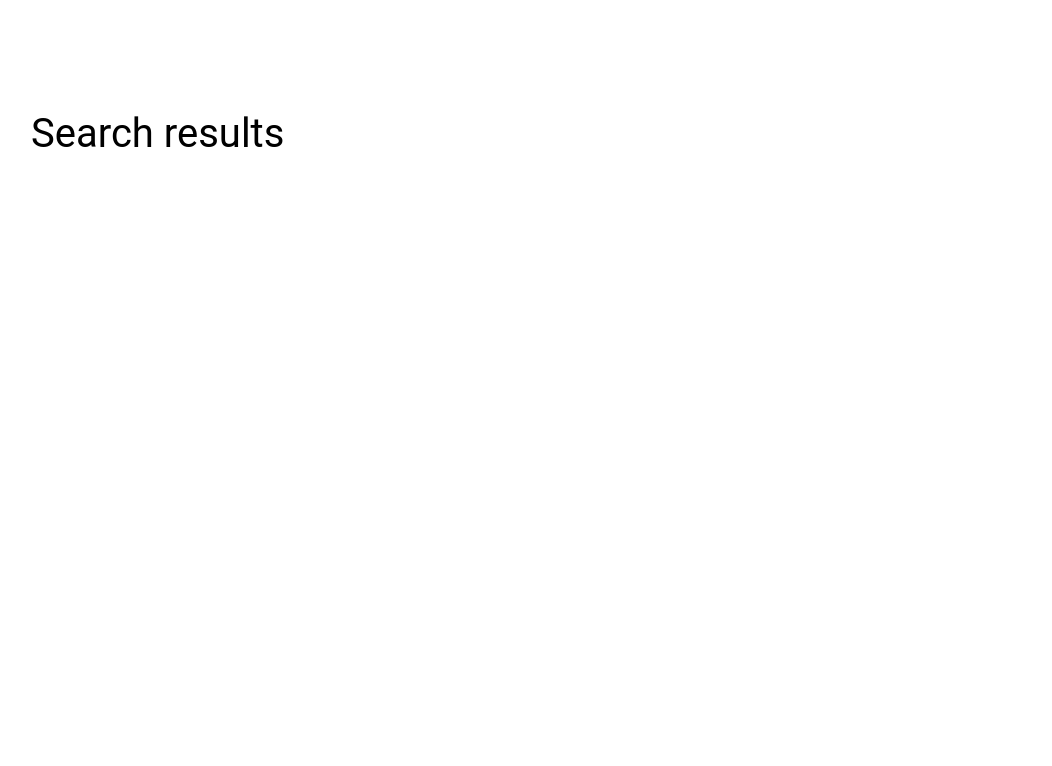
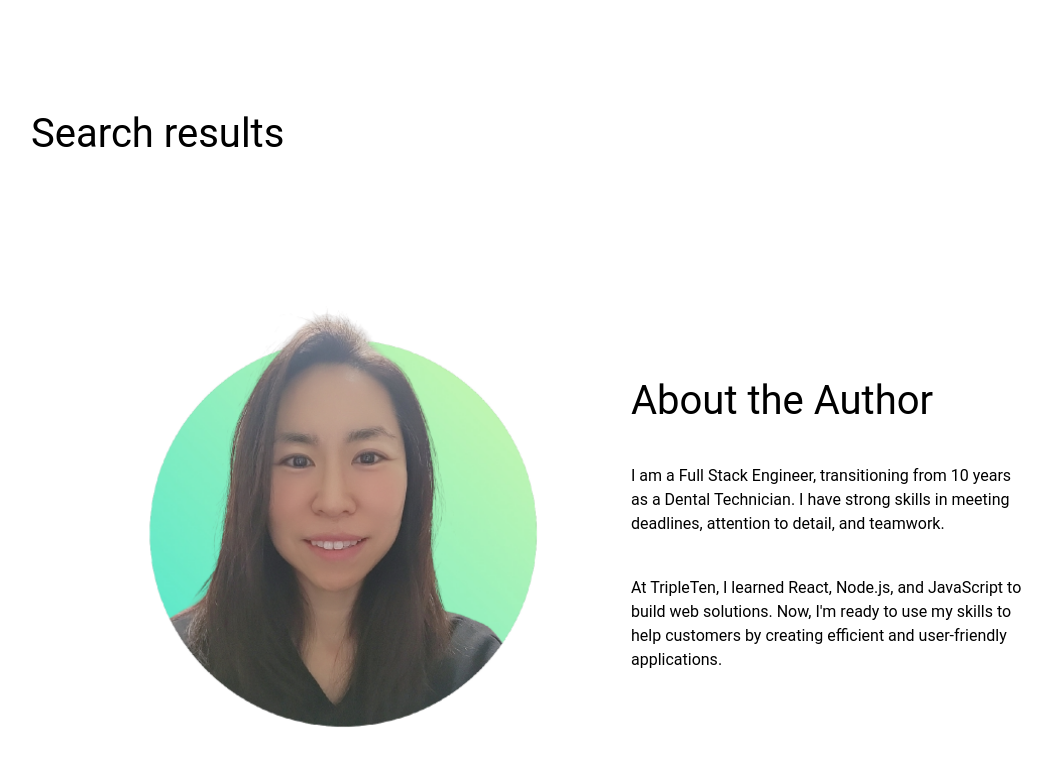
Before and after one commit to sun4205/NewsExplorer, a React (Vite) app: page / in a window 1280 px wide. Shown: the part 578-1344 px from the top of the page, without its empty margins (73-1125 px from the left). Before the commit the page ends 879 px from the top, so only its background shows below. Built offline with nearby package versions, Linux system fonts and the light colour scheme.

Commit message:
add about

```diff
--- a/src/components/About/About.css
+++ b/src/components/About/About.css
@@ -0,0 +1,39 @@
+.about {
+    display: flex;
+    padding: 80px;
+    align-items: center;
+}
+
+.about__mypicture{
+    width: 464px;
+    height: 464px;
+    width: 100%;
+    background-color: transparent;
+    margin-right: 56px;
+}
+
+.about__author{
+    display: flex;
+    flex-direction: column;
+}
+
+.about__author-title{
+    margin: 0;
+    font-weight: 400;
+    font-size: 40px;
+    line-height: 46px;
+    margin-bottom: 24px;
+}
+
+.about__author-description1{
+    font-weight: 400;
+    font-size: 16px;
+    line-height: 24px;
+    margin-bottom: 24px;
+}
+
+.about__author-description2{
+    font-weight: 400;
+    font-size: 16px;
+    line-height: 24px;
+}
--- a/src/components/About/About.jsx
+++ b/src/components/About/About.jsx
@@ -1,8 +1,16 @@
 import './About.css';
+import me from '../../images/hanna.png';
 
 function About() {
     return(
-        <></>
+        <div className='about'>
+            <img src={me} alt={me} class='about__mypicture'/>
+            <div className='about__author'>
+                <h2 className='about__author-title'>About the Author</h2>
+                <p className='about__author-description1'>I am a Full Stack Engineer, transitioning from 10 years as a Dental Technician. I have strong skills in meeting deadlines, attention to detail, and teamwork.</p>
+                    <p className='about__author-description2'>At TripleTen, I learned React, Node.js, and JavaScript to build web solutions. Now, I'm ready to use my skills to help customers by creating efficient and user-friendly applications.</p>
+            </div>
+        </div>
     )
 }
 
--- a/src/components/Main/Main.jsx
+++ b/src/components/Main/Main.jsx
@@ -1,5 +1,6 @@
 import "./Main.css";
 import NewsCard from "../NewsCard/NewsCard";
+import About from "../About/About";
 
 function Main() {
   return (
@@ -9,6 +10,7 @@ function Main() {
         <ul className="cards__list">
           <NewsCard />
         </ul>
+        <About />
       </section>
     </main>
   );
```
